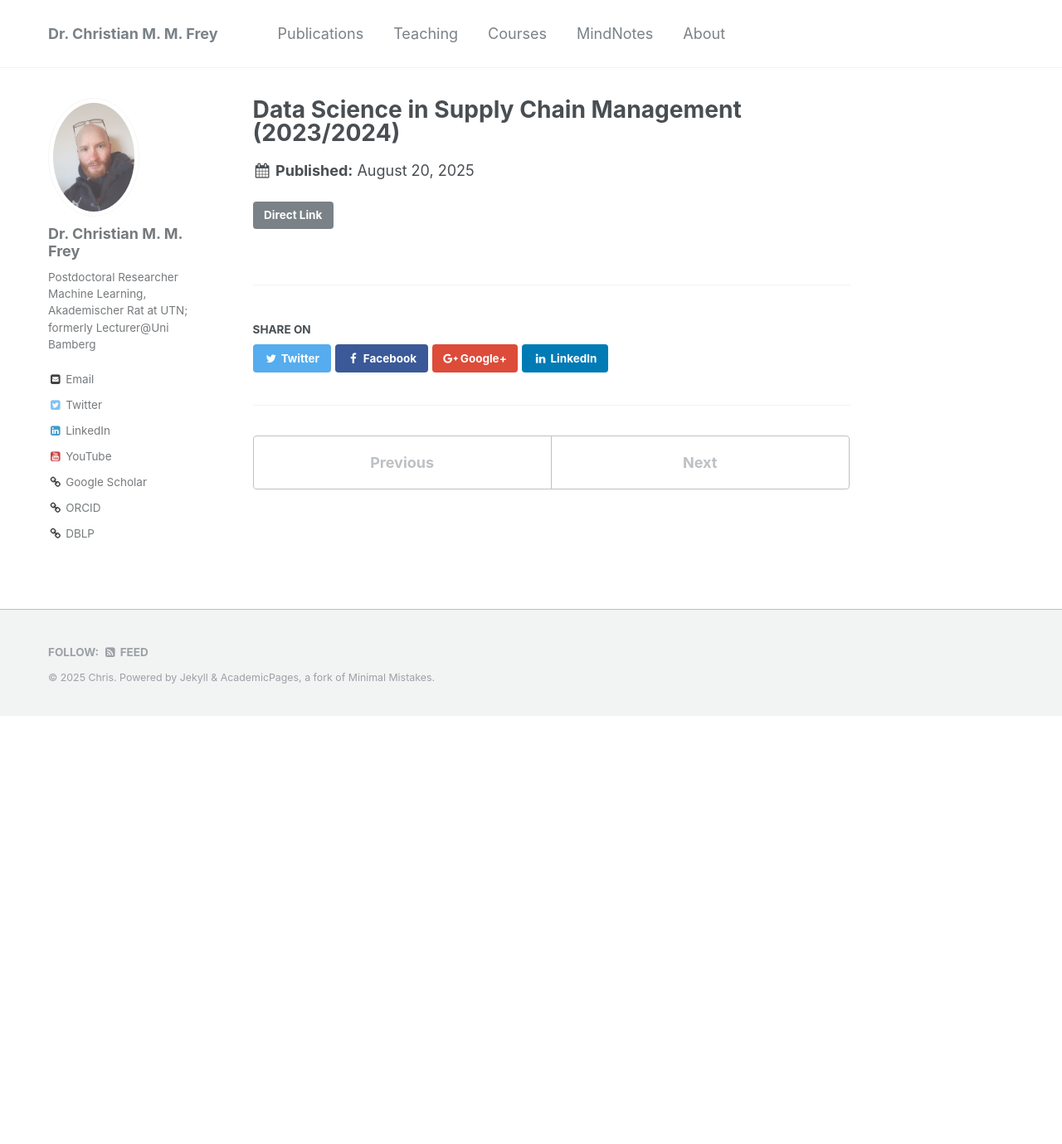
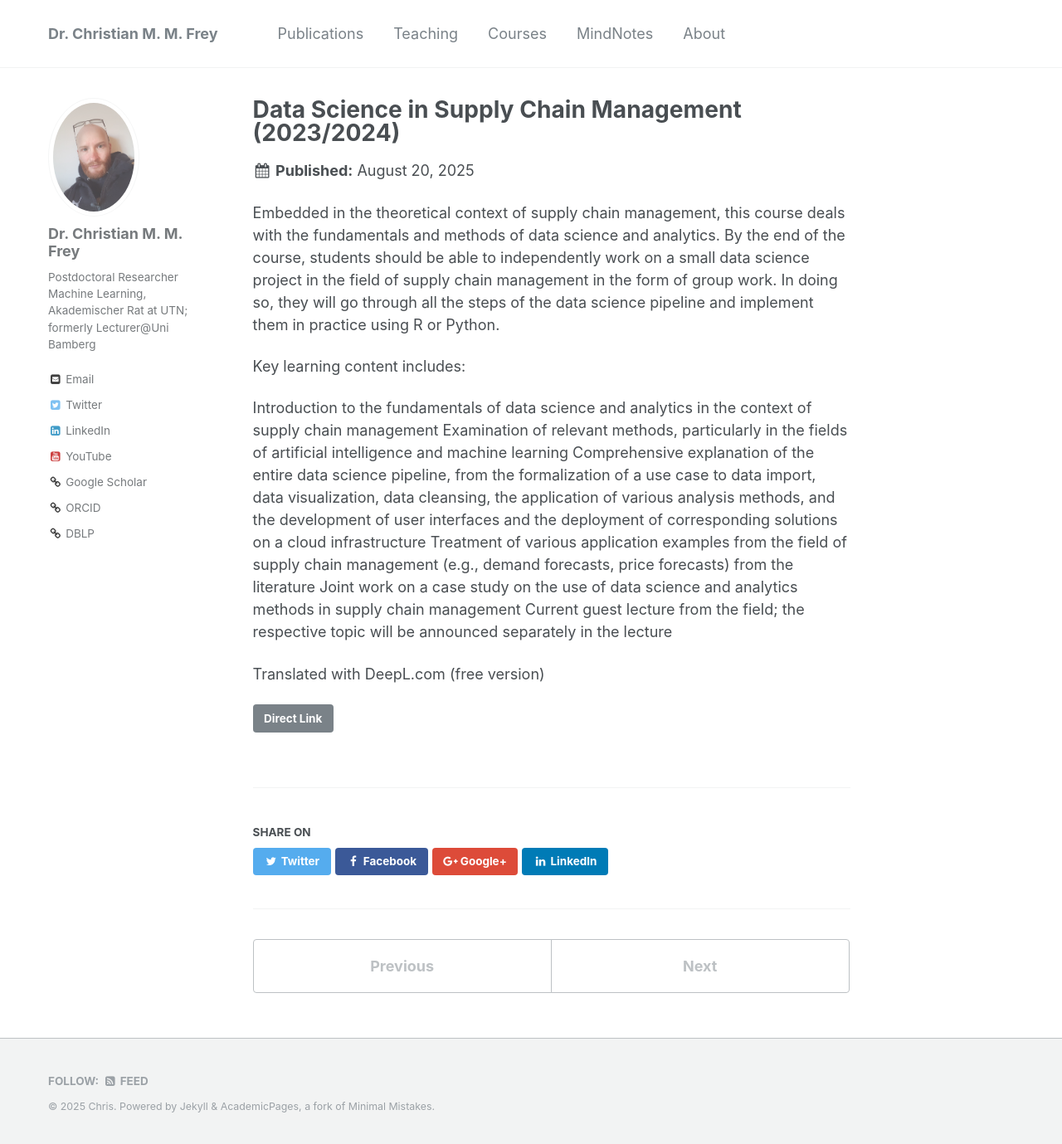
Before and after one commit to christianmaxmike/christianmaxmike.github.io, a Jekyll site: the page built from _teaching/12-winter-2023-2024.md, in a window 1280 px wide and 1379 px high. Shown: the whole window at 83% size. Built offline with Jekyll 4.4.1, drawn with Linux system fonts in a browser that asks for light colours.

Commit message:
Update 12-winter-2023-2024.md

```diff
--- a/_teaching/12-winter-2023-2024.md
+++ b/_teaching/12-winter-2023-2024.md
@@ -6,3 +6,16 @@ link: https://www.uni-bamberg.de/bwl-scm/studium/master/data-science-im-supply-c
 permalink: /teaching/12-winter-2023-2024
 location: "Bamberg, Germany"
 ---
+
+Embedded in the theoretical context of supply chain management, this course deals with the fundamentals and methods of data science and analytics. By the end of the course, students should be able to independently work on a small data science project in the field of supply chain management in the form of group work. In doing so, they will go through all the steps of the data science pipeline and implement them in practice using R or Python.
+
+Key learning content includes:
+
+Introduction to the fundamentals of data science and analytics in the context of supply chain management
+Examination of relevant methods, particularly in the fields of artificial intelligence and machine learning
+Comprehensive explanation of the entire data science pipeline, from the formalization of a use case to data import, data visualization, data cleansing, the application of various analysis methods, and the development of user interfaces and the deployment of corresponding solutions on a cloud infrastructure
+Treatment of various application examples from the field of supply chain management (e.g., demand forecasts, price forecasts) from the literature
+Joint work on a case study on the use of data science and analytics methods in supply chain management
+Current guest lecture from the field; the respective topic will be announced separately in the lecture
+
+Translated with DeepL.com (free version)
```
